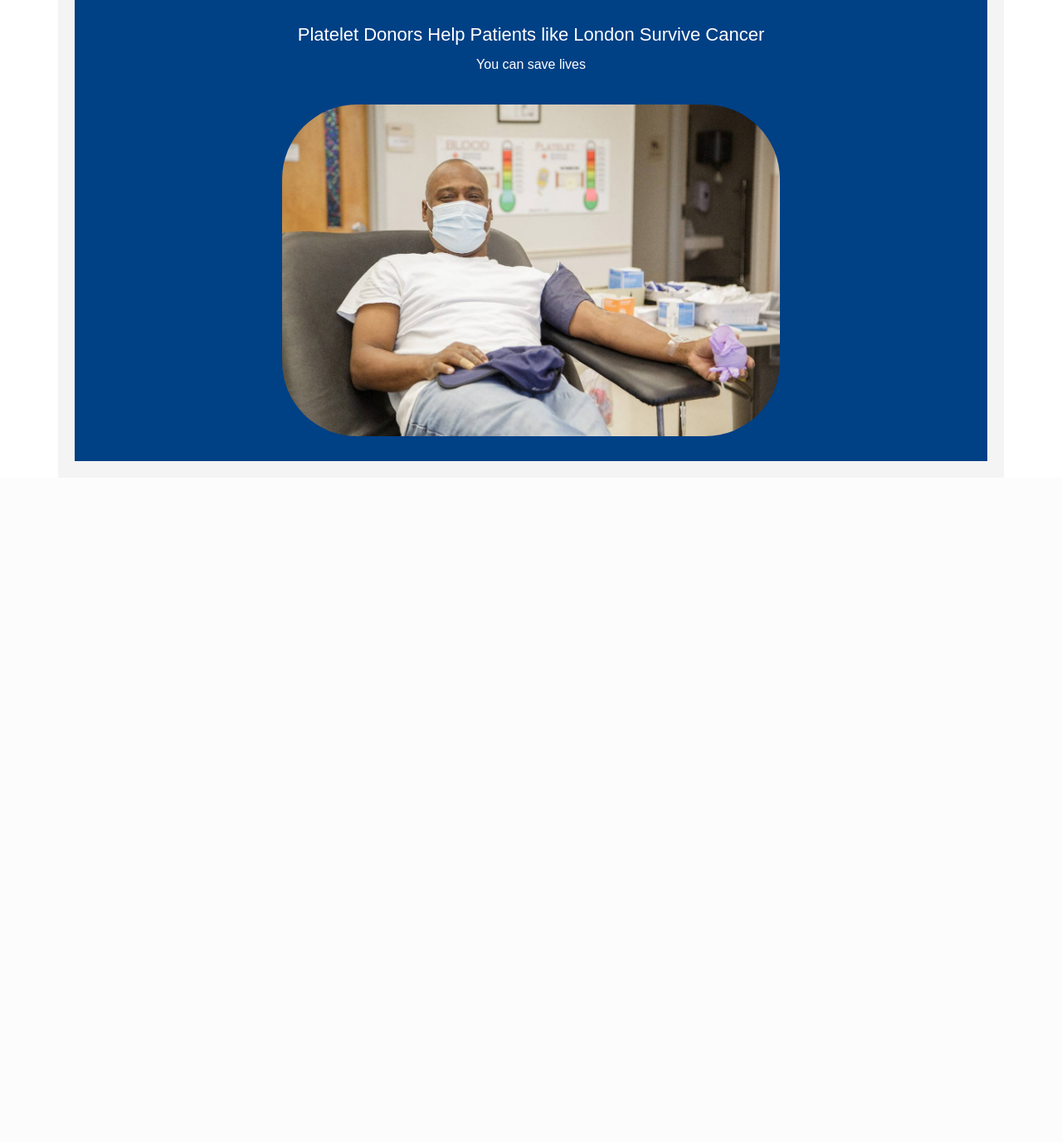
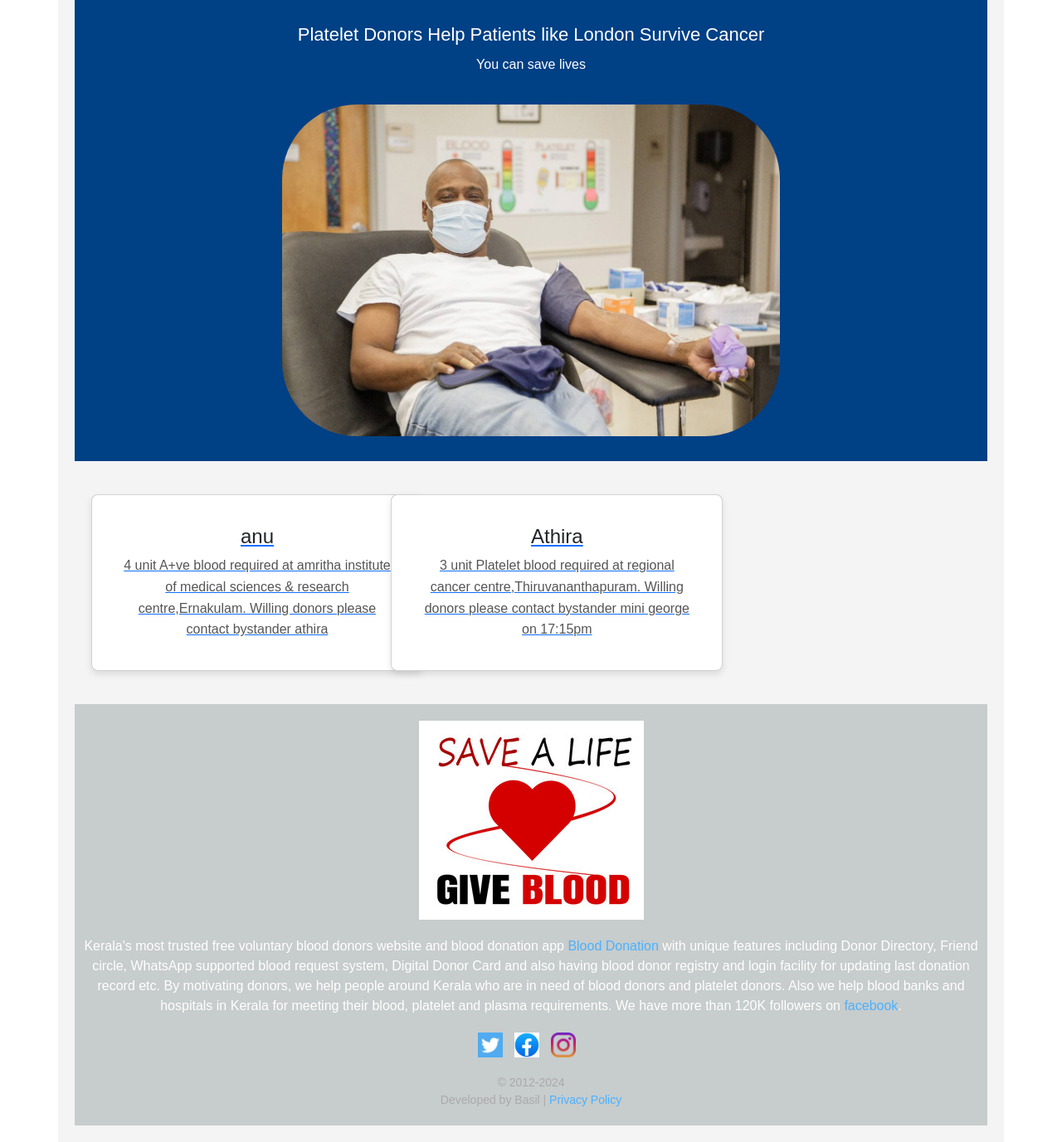
Before and after one commit to sruthykrishnan2005/Blooddonation, a Django app: template blood/template/user/home.html in a window 1280 px wide. Shown: the part 2109-3486 px from the top of the page at 83% size. Before the commit the page ends 2665 px from the top, so only its background shows below. Run offline with Django 5.2, Linux system fonts and the light colour scheme; the template is opened without the code that fills it: values that come from a table or form of the project are taken from there, others are empty; data comes from the database, SQL or seed files in the repository; both versions use the stored data as it was after the commit.

Commit message:
bloodadded

```diff
--- a/blood/app/admin.py
+++ b/blood/app/admin.py
@@ -1,6 +1,7 @@
 from django.contrib import admin
-from .models import Donor
+from .models import *
 
 
 # Register your models here.
 admin.site.register(Donor)
+admin.site.register(BloodRequest)
--- a/blood/app/urls.py
+++ b/blood/app/urls.py
@@ -7,10 +7,11 @@ urlpatterns = [
     #------------------admin----------------#
     path('admin_home',views.admin_home),
     path('logout',views.blood_logout),
-    path('add_blood_request/', views.add_blood_request),
+    path('add_blood_request', views.add_blood_request),
 
     #------------------user-----------------#
     path('user_home',views.user_home),
     path('register',views.Register),
     path('about_us', views.about_us),
+    path('view_patient/<pid>',views.view_patient),
 ]
--- a/blood/template/user/home.html
+++ b/blood/template/user/home.html
@@ -175,9 +175,6 @@
             <a class="nav-link" href="#">Register To Donate</a>
           </li>
           <li class="nav-item">
-            <a class="nav-link" href="">View Bloodtypes</a>
-          </li>
-          <li class="nav-item">
             <a class="nav-link" href="">Contact us</a>
           </li>
           <li class="nav-item">
@@ -232,6 +229,49 @@
       <img src="{% static 'images/cancerpatient.jpeg' %}" alt="London, Cancer Survivor">
     </div>
 
+    <div class="container">
+      <div class="row">
+        {% for blood in BloodRequest %}
+        <div class="col-lg-4">
+          <a href=" product_view/{{blood.pk}}">
+            <div class="card" style="width:400px">
+              <div class="card-body">
+                <h4 class="card-title">{{blood.patient_name}}</h4>
+                <p class="card-text">{{blood.description}}</p>
+
+              </div>
+            </div>
+          </a>
+        </div>
+        {% endfor %}
+      </div>
+    </div>
+
+    <div style="background-color: rgb(199, 204, 204); color: #fff; padding: 20px; text-align: center; width: 100%; box-sizing: border-box; margin: 0; padding-left: 0; padding-right: 0;">
+      <div>
+          <img src="{% static 'images/footerimage.jpg' %}" alt="Kerala Bloodnet Logo" style="height: 80px; max-width: 100%; height: auto;">
+      </div>
+      <p style="margin-top: 20px; width: 100%; box-sizing: border-box;">
+          Kerala's most trusted free voluntary blood donors website and blood donation app
+          <a href="#" style="color: #4bb1ff; text-decoration: none;">Blood Donation</a> with
+          unique features including Donor Directory, Friend circle, WhatsApp supported blood request system,
+          Digital Donor Card and also having blood donor registry and login facility for updating last donation
+          record etc. By motivating donors, we help people around Kerala who are in need of blood donors and
+          platelet donors. Also we help blood banks and hospitals in Kerala for meeting their blood, platelet
+          and plasma requirements. We have more than 120K followers on
+          <a href="#" style="color: #4bb1ff; text-decoration: none;">facebook</a>.
+      </p>
+      <div style="margin-top: 20px;">
+          <a href="#"><img src="{% static 'images/twitter.webp' %}" alt="Twitter" style="width: 30px; margin-right: 10px;"></a>
+          <a href="#"><img src="{% static 'images/facebook.webp' %}" alt="Facebook" style="width: 30px; margin-right: 10px;"></a>
+          <a href="#"><img src="{% static 'images/instagram.png' %}" alt="Instagram" style="width: 30px; margin-right: 10px;"></a>
+      </div>
+      <div style="margin-top: 20px; font-size: 14px; color: #aaa;">
+          © 2012-2024<br>
+          Developed by Basil | <a href="#" style="color: #4bb1ff; text-decoration: none;">Privacy Policy</a>
+      </div>
+  </div>
+
 
 </body>
 
```
Also changed, not shown: blood/app/views.py (+14 -4 lines), blood/template/admin/home.html (+6 -7 lines), blood/app/static/images/facebook.webp (added), blood/app/static/images/footerimage.jpg (added), blood/app/static/images/instagram.png (added), blood/app/static/images/twitter.webp (added), blood/db.sqlite3, blood/template/user/viewpatient.html (renamed from blood/template/user/viewbloodtypes.html).
